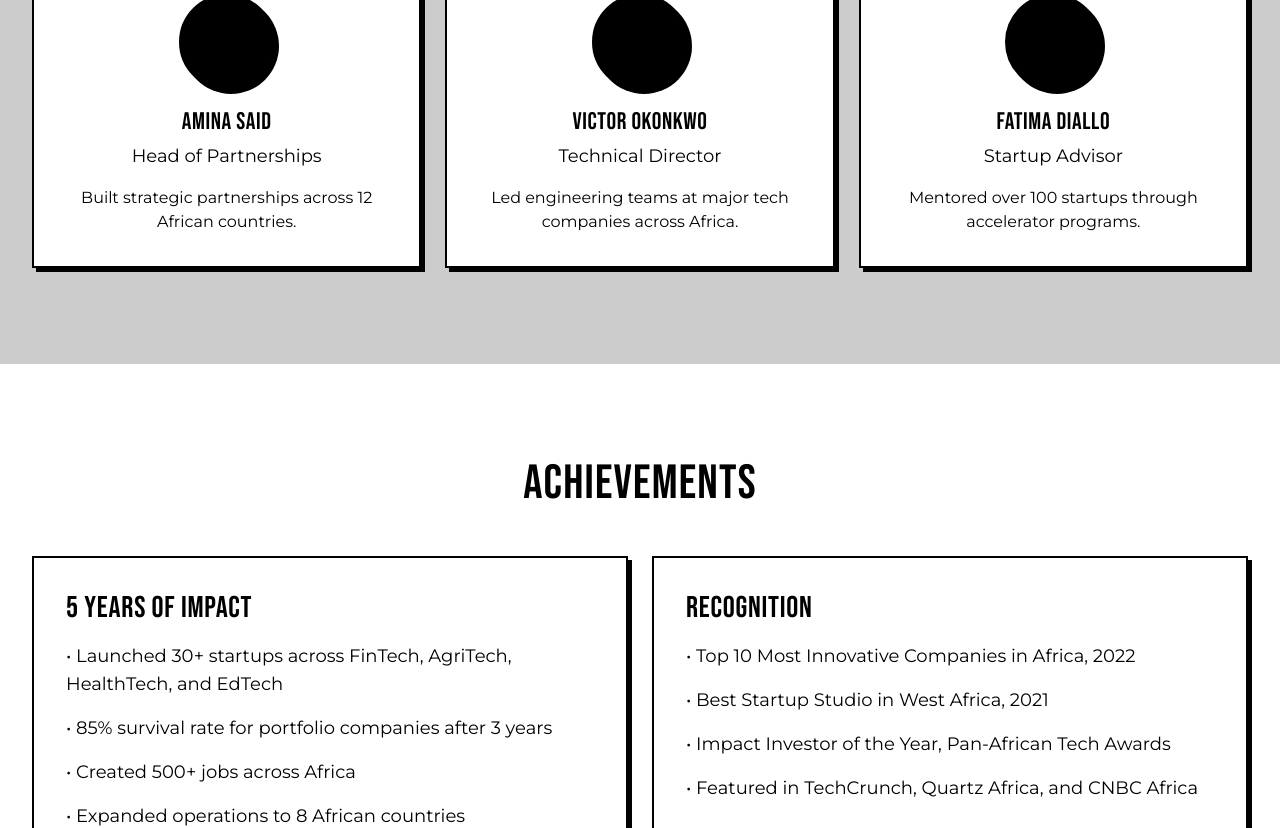
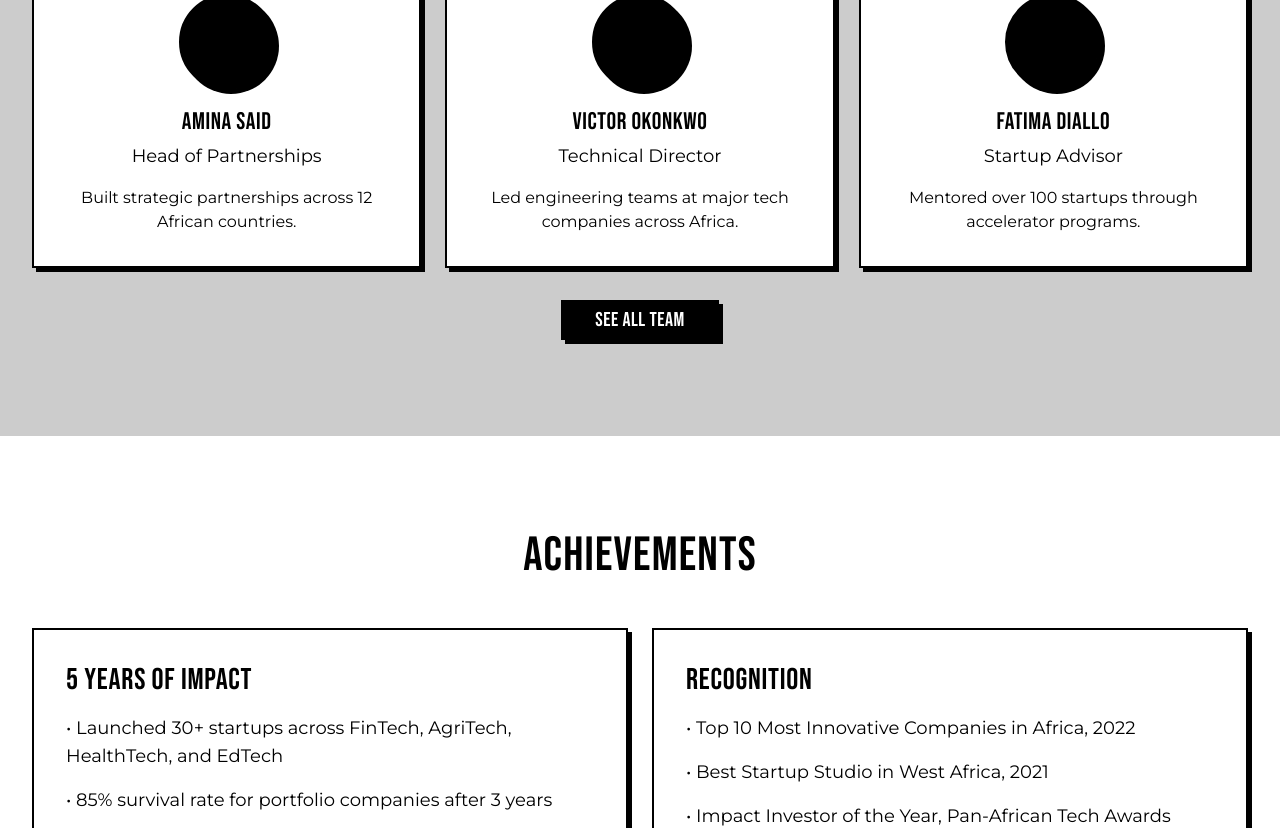
Before and after one commit to ismailinux/First-Founders2, a React (Vite) app: page /about in a window 1280 px wide. Shown: the part 1558-2386 px from the top of the page. Built offline with nearby package versions, Linux system fonts and the light colour scheme.

Commit message:
feat: Implement "See All" team members
Adds a "See All" button to the team section, initially displaying 6 team members and expanding to 9 upon click.

```diff
--- a/src/pages/About.tsx
+++ b/src/pages/About.tsx
@@ -1,7 +1,9 @@
 
 import { Link } from 'react-router-dom';
+import { useState } from 'react';
 import Navbar from "@/components/Navbar";
 import Footer from "@/components/Footer";
+import { Button } from "@/components/ui/button";
 
 const teamMembers = [
   {
@@ -33,10 +35,29 @@ const teamMembers = [
     name: "Fatima Diallo",
     role: "Startup Advisor",
     bio: "Mentored over 100 startups through accelerator programs."
+  },
+  {
+    name: "Kwame Addo",
+    role: "Financial Strategist",
+    bio: "Specialized in helping startups achieve financial sustainability and growth."
+  },
+  {
+    name: "Nia Abebe",
+    role: "Marketing Director",
+    bio: "Expert in brand building for emerging market startups and scale-ups."
+  },
+  {
+    name: "Tunde Osei",
+    role: "Innovation Lead",
+    bio: "Pioneered innovation frameworks for tech startups across Sub-Saharan Africa."
   }
 ];
 
 const About = () => {
+  const [showAllTeam, setShowAllTeam] = useState(false);
+
+  const displayedTeamMembers = showAllTeam ? teamMembers : teamMembers.slice(0, 6);
+
   return (
     <div className="min-h-screen flex flex-col">
       <Navbar />
@@ -85,7 +106,7 @@ const About = () => {
           <div className="brutalist-container px-4">
             <h2 className="text-5xl mb-12 text-center">OUR TEAM</h2>
             <div className="grid grid-cols-1 sm:grid-cols-2 lg:grid-cols-3 gap-6">
-              {teamMembers.map((member, index) => (
+              {displayedTeamMembers.map((member, index) => (
                 <div key={index} className="brutalist-border bg-brutalist-white p-8">
                   <div className="w-24 h-24 rounded-full brutalist-border bg-brutalist-black mb-4 mx-auto"></div>
                   <h3 className="text-2xl font-bebas mb-1 text-center">{member.name}</h3>
@@ -94,6 +115,17 @@ const About = () => {
                 </div>
               ))}
             </div>
+
+            {!showAllTeam && teamMembers.length > 6 && (
+              <div className="mt-8 text-center">
+                <Button
+                  onClick={() => setShowAllTeam(true)}
+                  className="brutalist-border bg-brutalist-black text-brutalist-white font-bebas uppercase tracking-wide px-8 py-3 text-xl hover:translate-x-[2px] hover:translate-y-[2px] hover:shadow-[2px_2px_0px_0px_rgba(0,0,0,1)] transition-all"
+                >
+                  SEE ALL TEAM
+                </Button>
+              </div>
+            )}
           </div>
         </section>
 
```
